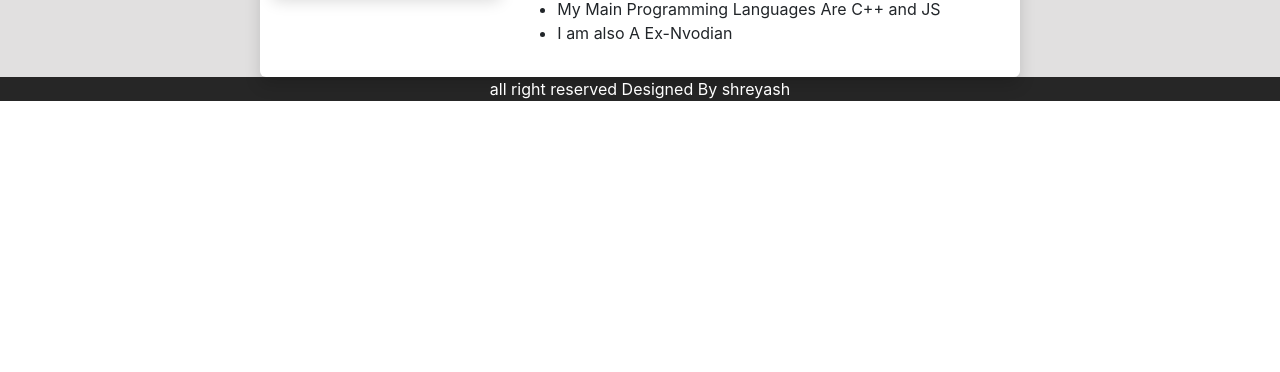
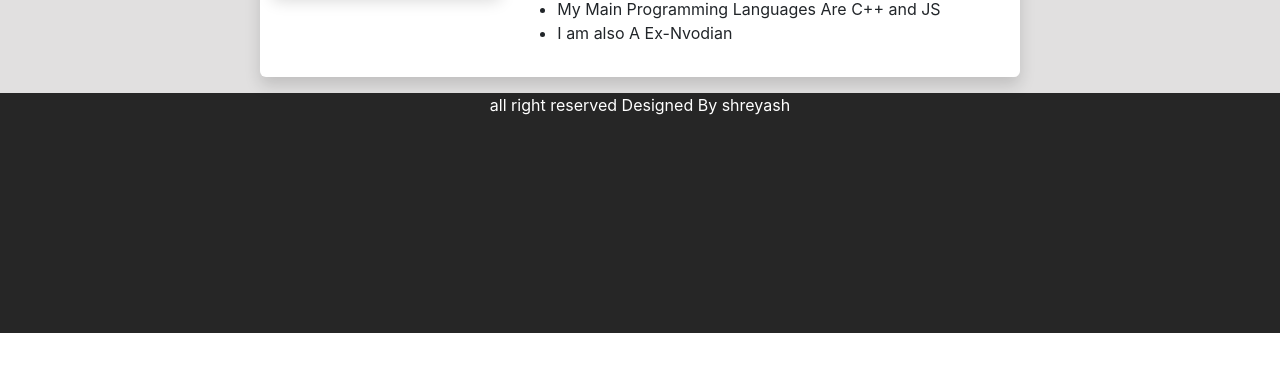
Before and after one commit to shreyashbijlwanOP/React-dummy, a React (Create React App) app: page / in a window 1280 px wide. Shown: the part 380-752 px from the top of the page. Built offline with nearby package versions, Linux system fonts and the light colour scheme.

Commit message:
Added class to footer

```diff
--- a/src/App.css
+++ b/src/App.css
@@ -14,5 +14,5 @@
   background-color: #262626;
   color: white;
   text-align: center;
-  max-height: 30vh;
+  min-height: 30vh;
 }
--- a/src/App.js
+++ b/src/App.js
@@ -30,7 +30,7 @@ function App() {
           </div>
         </div>
       </main>
-      <footer>
+      <footer className="mt-3">
         <p className="footer">all right reserved Designed By shreyash</p>
       </footer>
     </div>
```
